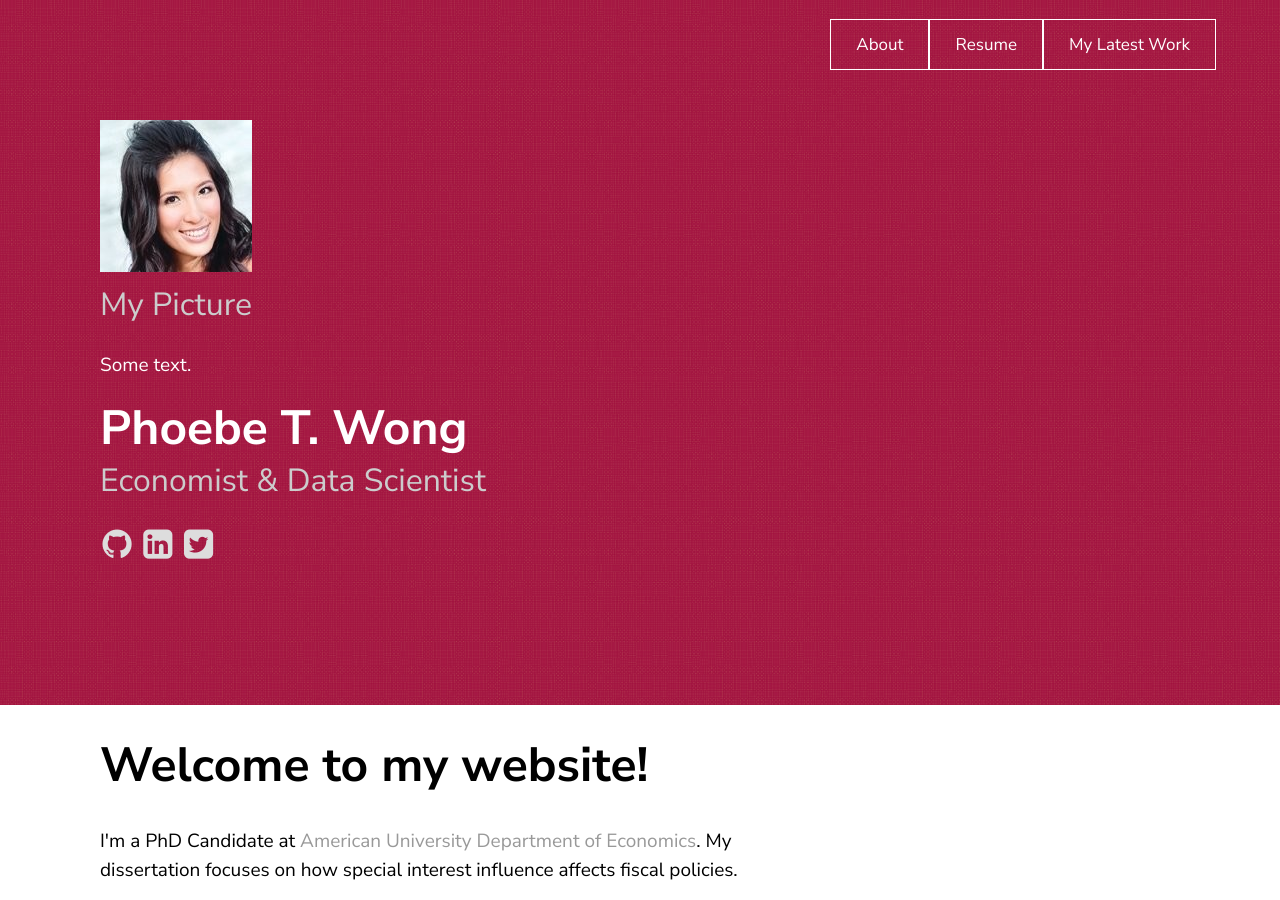
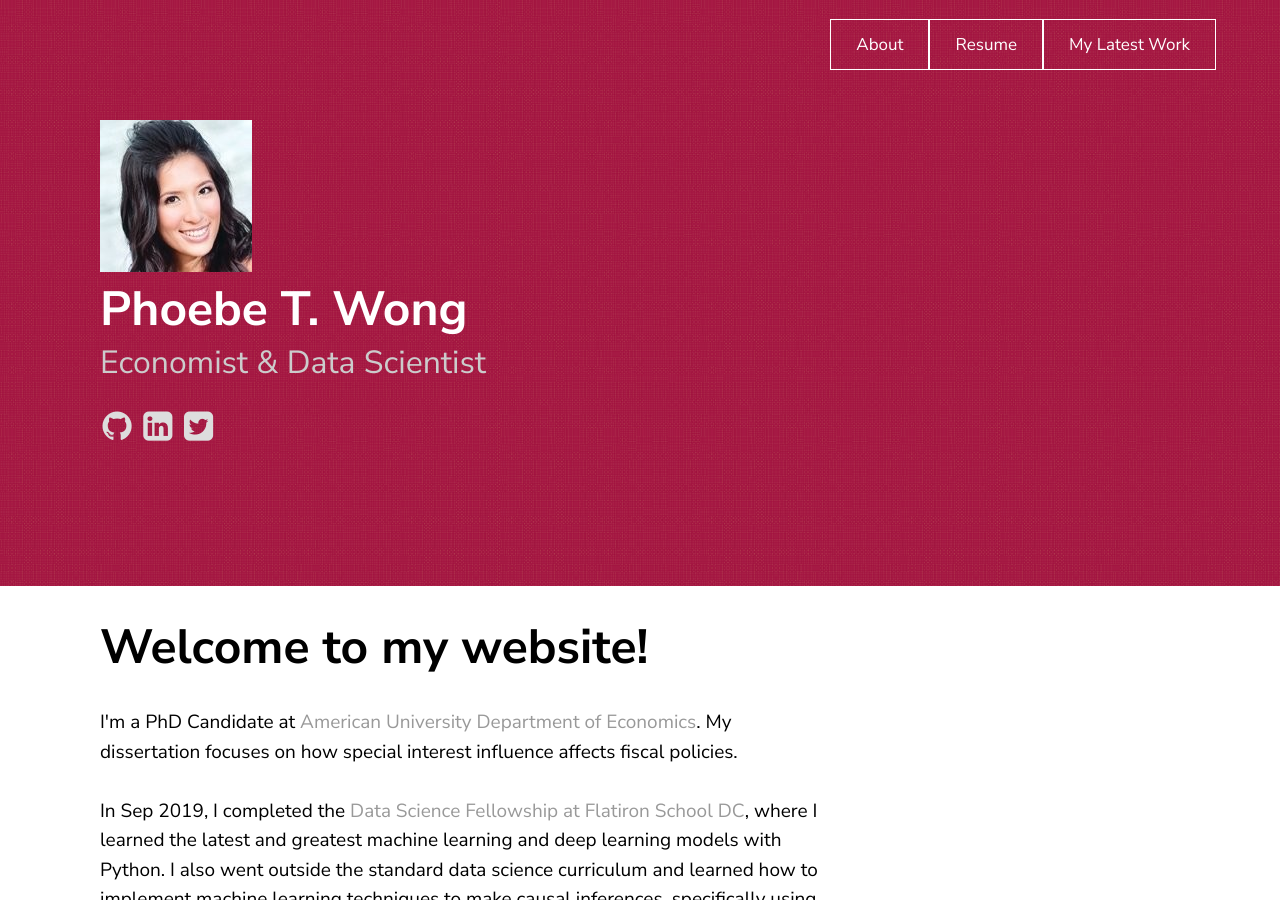
Before and after one commit to phoebetwong/phoebetwong.github.io, a Jekyll site: the page built from index.html, in a window 1280 px wide and 900 px high. Built offline with Jekyll 4.4.1, drawn with Linux system fonts in a browser that asks for light colours; a script that is not in the unit is left out.

Commit message:
removed text under picture

```diff
--- a/_includes/page_header.html
+++ b/_includes/page_header.html
@@ -3,8 +3,6 @@
 		<div class="container">
 			<div class="centered">
 				<img src="assets/portfolio.jpg" alt="Portfolio Picture">
-				 <h2>My Picture</h2>
-					 <p>Some text.</p>
 			</div>
 		<h1>{{ site.texture.title }}</h1>
 		<h2>{{ site.texture.tagline }}</h2>
```
